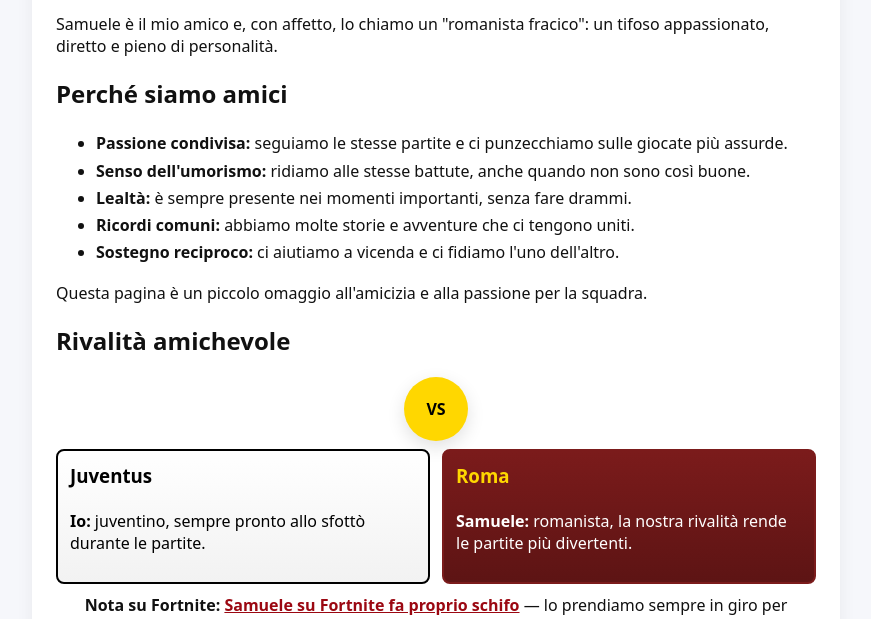
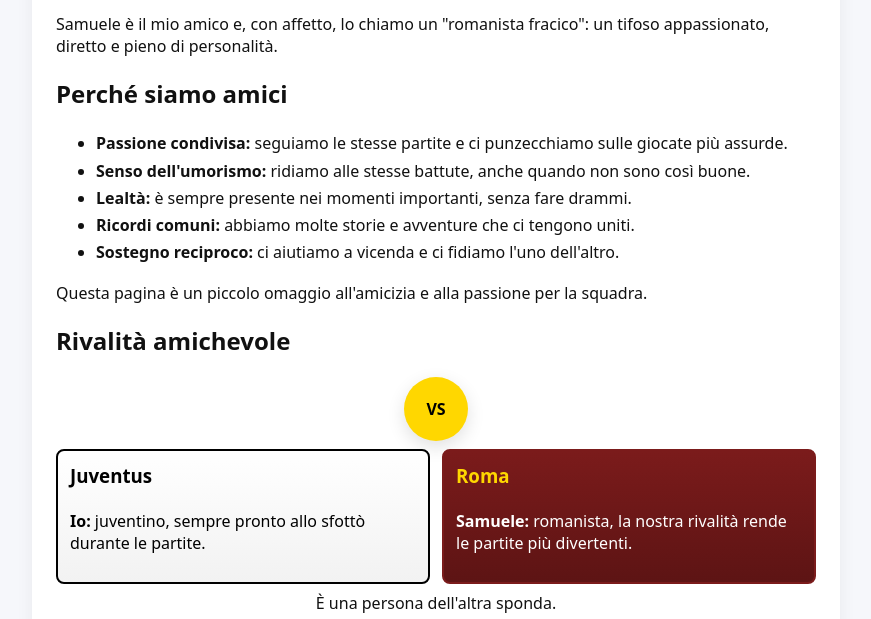
Before and after one commit to chri551/samu_bestfriend, a plain HTML site: page index.html in a window 1280 px wide. Shown: the part 175-794 px from the top of the page, without its empty margins (204-1075 px from the left). Drawn offline with Linux system fonts and the light colour scheme.

Commit message:
salva modifiche

```diff
--- a/index.html
+++ b/index.html
@@ -64,6 +64,7 @@
         <p><strong>Samuele:</strong> romanista, la nostra rivalità rende le partite più divertenti.</p>
       </div>
     </div>
+    <p style="text-align:center;margin-top:8px">È una persona dell'altra sponda.</p>
     <p style="text-align:center;margin-top:10px"><strong>Nota su Fortnite:</strong> <u class="note-fortnite">Samuele su Fortnite fa proprio schifo</u> — lo prendiamo sempre in giro per questo!</p>
 
     <h2>Perché è speciale per l'INPS</h2>
```
